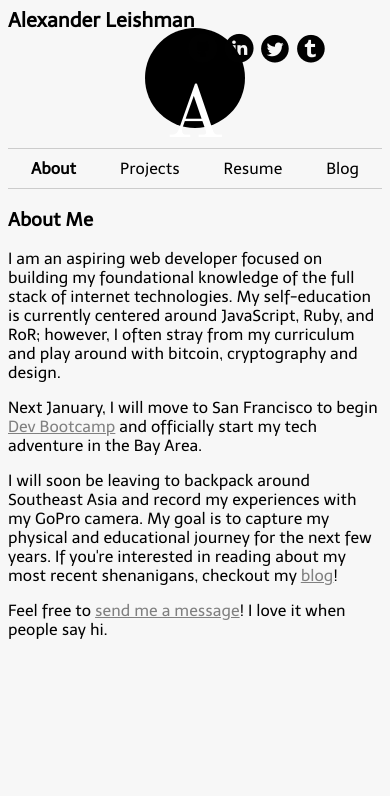
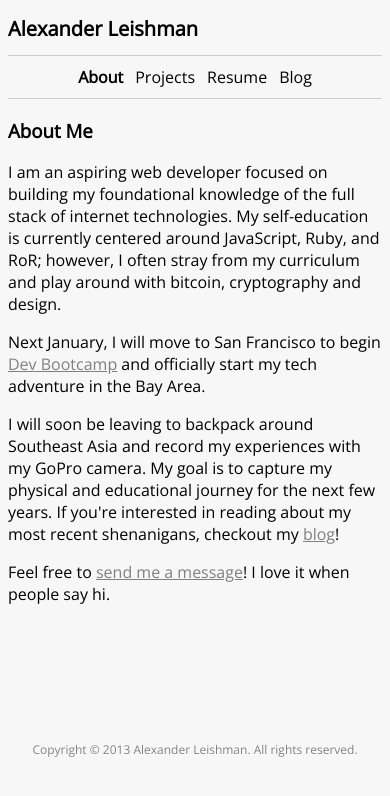
Before and after one commit to leishman/personal_site, a plain HTML site: page index.html in a window 390 px wide. Drawn offline with nearby package versions, Linux system fonts and the light colour scheme.

Commit message:
added media queries, footer, responsiveness

```diff
--- a/css/style.css
+++ b/css/style.css
@@ -9,6 +9,7 @@
 	max-width: 700px;
 	margin-left: auto;
 	margin-right: auto;
+	padding-top: 7px;
 	}
 
 	#name{
@@ -16,7 +17,7 @@
 	margin-right: auto;
 	float: left;
 	text-align: left;
-	font-family: 'Telex', serif;
+	font-family: 'Open Sans', serif;
 	max-width: 700px;
 	font-size: 20px;
 	}
@@ -81,7 +82,7 @@
 	#nav a{
 	    display:inline-block;
 	    padding:0px 20px;
-	    font-family: 'Telex', serif; /*'Vollkorn';*/
+	    font-family: 'Open Sans', serif; /*'Vollkorn';*/
 	    color: black;
 	  	text-decoration: none;
 	}
@@ -95,7 +96,8 @@
 		margin-left: auto;
 		margin-right: auto;
 		margin-top: 10px;
-		font-family: 'Telex', serif;
+		font-family: 'Open Sans', serif;
+		font-weight: lighter;
 		max-width: 700px;
 	}
 
@@ -115,3 +117,37 @@
 	.content p a:hover{
 		color: #CDCDCD;
 	}
+
+/*Styling footer*/
+	#footer {
+		margin-left: auto;
+		margin-right: auto;
+		padding: 50px 0px 10px 0px;
+		max-width: 700px;
+		font-family: 'Open Sans', serif;
+		font-size: 12px;
+		text-align: center;
+		text-shadow: 0 1px 0px #fff;
+		color: gray;
+	}
+
+/*Media queries for mobile formatting*/
+	@media (max-width : 600px) {
+	.circle{
+	      display: none;
+		}
+	#icons{
+		display: none;
+		}
+	#name{
+		text-align: center;
+		float: center;
+		}
+	}
+
+	@media (max-width : 400px) {
+	#nav a{
+		padding: 0px 4px;
+		}
+
+	}
--- a/index.html
+++ b/index.html
@@ -3,21 +3,19 @@
   <head>
     <title>Alex Leishman</title>
     <meta name="viewport" content="width=device-width, initial-scale=1.0">
-     <link rel="stylesheet" type="text/css" href="http://fonts.googleapis.com/css?family=Old+Standard+TT|Vollkorn|Telex&effect=canvas-print">
+     <link rel="stylesheet" type="text/css" href="http://fonts.googleapis.com/css?family=Old+Standard+TT|Open+Sans&effect=canvas-print">
      <link rel="stylesheet" type="text/css" href="/css/style.css">
   </head>
   <body>
   	<div id="header">
   		<div id="name"><b>Alexander Leishman</b></div>
   		<div id="icons">
-
   			<a class="socialIcons" href="http://github.com/leishman" title="View Alex Leishman's Github Repo" alt="Alex Leishman Github" target="_newtab"><img src="icons-a/github-32.png" /></a>
   			<a class="socialIcons" href="http://linkedin.com/in/alexanderleishman" title="Visit Alex Leishman's LinkedIn profile" alt="Alex Leishman LinkedIn" target="_newtab"><img src="icons-a/linkedin-32.png" /></a>
   			<a class="socialIcons" href="http://twitter.com/leishman" title="Follow Alex Leishman on Twitter" alt="@leishman Twitter Icon" target="_newtab"><img src="icons-a/twitter-32.png" /></a>
   			<a class="socialIcons" href="http://alexleishman.tumblr.com" title="Follow Alex Leishman on tumblr" alt="Alex Leishman tumblr" target="_newtab"><img src="icons-a/tumblr-32.png" /></a>
-
-  		</div>
-  	</div>
+  		</div> <!-- End #icons -->
+  	</div> <!-- End #header -->
   	<div class= "circle font-effect-canvas-print"> A </div>
   	<div class="spacer"></div>
   	<div id="nav">
@@ -28,12 +26,8 @@
   			<li><a href="http://blog.alexleishman.com" target="_newtab" class="link-nav" id="link-blog">Blog</a></li>
   		</ul>
   	</div> <!-- End nav -->
-  	<div id="container">
-  	</div>
-
-  	<div class="content" id="about">
+  	<div class="content" id="about" style="padding-bottom:70px">
   		<h3>About Me</h3>
-
   		<p>I am an aspiring web developer focused on building my foundational knowledge of the full stack of internet technologies. My self-education is currently centered around JavaScript, Ruby, and RoR; however, I often stray from my curriculum and play around with bitcoin, cryptography and design.</p>
 
   		<p>Next January, I will move to San Francisco to begin <a href="http://www.devbootcamp.com">Dev Bootcamp</a> and officially start my tech adventure in the Bay Area.</p>
@@ -41,12 +35,7 @@
   		<p>I will soon be leaving to backpack around Southeast Asia and record my experiences with my GoPro camera. My goal is to capture my physical and educational journey for the next few years. If you're interested in reading about my most recent shenanigans, checkout my <a href="http://blog.alexleishman.com">blog</a>!</p>
 
       <p>Feel free to <a href="mailto:leishman3@gmail.com">send me a message</a>! I love it when people say hi.</p>
-
-  		<p></p>
-
   	</div> <!-- End about -->
-
-
   	<div class="content" id="projects">
   		<div id="maply" class="project">
   			<a href="http://www.maply.me" target="_newtab" class="link-project"><h3 class="title-project">Maply</h3></a>
@@ -67,11 +56,13 @@
   			<a href="/joke-on-call" target="_newtab" class="link-project"><h3 class="title-project">Joke On Call</h3></a>
   			<p>This is just a fun site that tells you a new joke when you need it. It was one of my very first web projects.</p>
   		</div>
-
-
-
-  		</div>
   	</div> <!-- End #projects -->
+  </div>
+    <div id="footer">
+      <div class="copyright">
+        Copyright &copy; 2013 Alexander Leishman. All rights reserved.
+      </div>
+    </div>
 
 	  <script src="//code.jquery.com/jquery.js"></script>
 		<script src="/js/al.js" type="text/javascript"></script>
```
